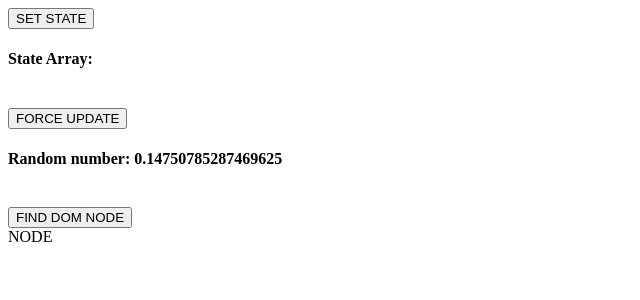
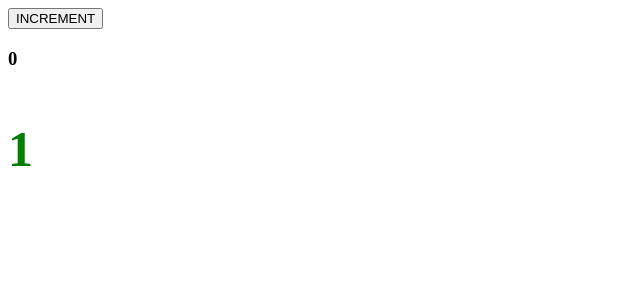
Before and after one commit to zetekla/reactApp, a React app: page / in a window 1280 px wide. Shown: the top 300 px of the page, without its empty margins (0-640 px from the left). Built offline with nearby package versions, Linux system fonts and the light colour scheme.

Commit message:
Component Life Cycle, unmount gone by 8-secs defined in main.js

```diff
--- a/App.jsx
+++ b/App.jsx
@@ -7,62 +7,80 @@
 		super(props);
 
 		this.state = {
-		  data: []
+		  data: 0
 		}
 
-    this.setStateHandler 		= this.setStateHandler.bind(this);
-    this.forceUpdateHandler = this.forceUpdateHandler.bind(this);
-    this.findDomNodeHandler = this.findDomNodeHandler.bind(this);
+		this.setNewNumber = this.setNewNumber.bind(this)
 	}
 
-	setStateHandler() {
-	  var item = "setState..."
-	  var myArray = this.state.data;
-	  myArray.push(item)
-	  this.setState({data: myArray})
-	};
-
-	forceUpdateHandler() {
-	  this.forceUpdate();
-	};
-
-	findDomNodeHandler() {
-    var myDiv = document.getElementById('myDiv');
-    ReactDOM.findDOMNode(myDiv).style.color = 'green';
+	setNewNumber() {
+      this.setState({data: this.state.data + 1})
   }
 
   render() {
     return (
-       <div>
-          <button onClick = {this.setStateHandler}>SET STATE</button>
-          <h4>State Array: {this.state.data}</h4>
-					<br/>
-          <button onClick = {this.forceUpdateHandler}>FORCE UPDATE</button>
-          <h4>Random number: {Math.random()}</h4>
-					<br/>
-					<button onClick = {this.findDomNodeHandler}>FIND DOM NODE</button>
-          <div id = "myDiv">NODE</div>
-       </div>
+			<div>
+			  <button onClick   = {this.setNewNumber}>INCREMENT</button>
+			  <Content myNumber = {this.state.data}></Content>
+			</div>
     );
   }
 }
 
-class Header extends React.Component {
+class Content extends React.Component {
+	constructor(props){
+		super(props);
+
+		this.state = {
+		  value: 0
+		}
+	}
+
+   componentWillMount() {
+   		this.state.value++;
+      console.log('Component WILL MOUNT!', this.state.value)
+   }
+
+   componentDidMount() {
+   		this.state.value++;
+      console.log('Component DID MOUNT!', this.state.value)
+   }
+
+   componentWillReceiveProps(newProps) {
+   		this.state.value++;
+      console.log('Component WILL RECIEVE PROPS!', this.state.value)
+   }
+
+   shouldComponentUpdate(newProps, newState) {
+   		this.state.value++;
+      return true;
+   }
+
+   componentWillUpdate(nextProps, nextState) {
+   		this.state.value++;
+ 			console.log('Component WILL UPDATE!', this.state.value);
+   }
+
+   componentDidUpdate(prevProps, prevState) {
+   		this.state.value++;
+      console.log('Component DID UPDATE!', this.state.value)
+   }
+
+   componentWillUnmount() {
+   		this.state.value++;
+      console.log('Component WILL UNMOUNT! gone by 8-secs', this.state.value)
+   }
+
    render() {
+			var Green = {
+			  fontSize: 50,
+			  color: 'Green'
+			}
       return (
          <div>
-            <h1>{this.props.headerProp}</h1>
+            <h3>{this.props.myNumber}</h3>
+            <h3 style={Green}>{this.state.value}</h3>
          </div>
       );
    }
 }
-
-class Content extends React.Component {
-   render() {
-      return (
-         <div>
-            <h2>{this.props.contentProp}</h2>
-         </div>
-      );
-   }
-}
--- a/main.js
+++ b/main.js
@@ -4,3 +4,6 @@
 // import PropsValidation from './PropsValidation.jsx';
 
 ReactDOM.render(<App immutableData ="look, I'm a props and I'm invincible!"/>, document.getElementById('app'));
+
+setTimeout(() => {
+   ReactDOM.unmountComponentAtNode(document.getElementById('app'));}, 8000);
```
